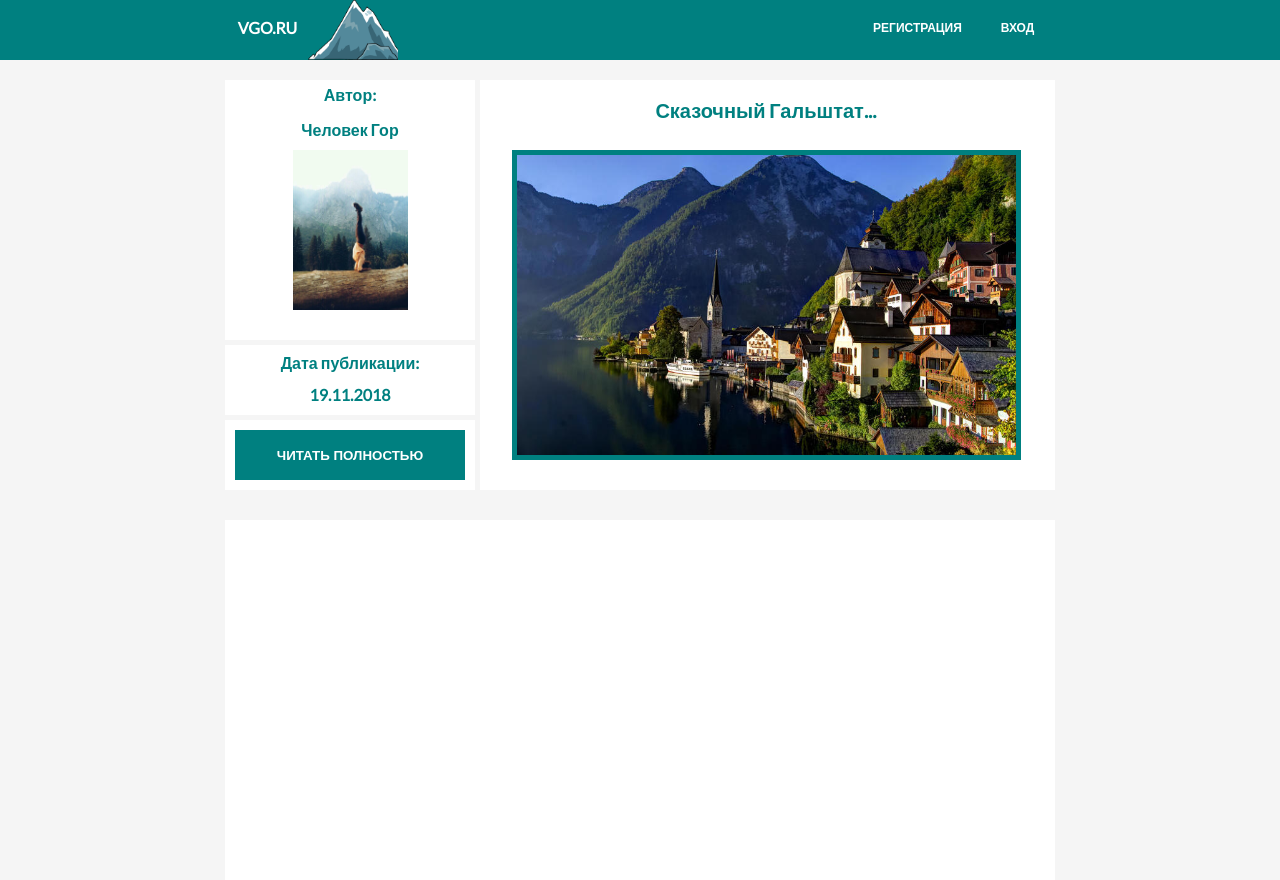
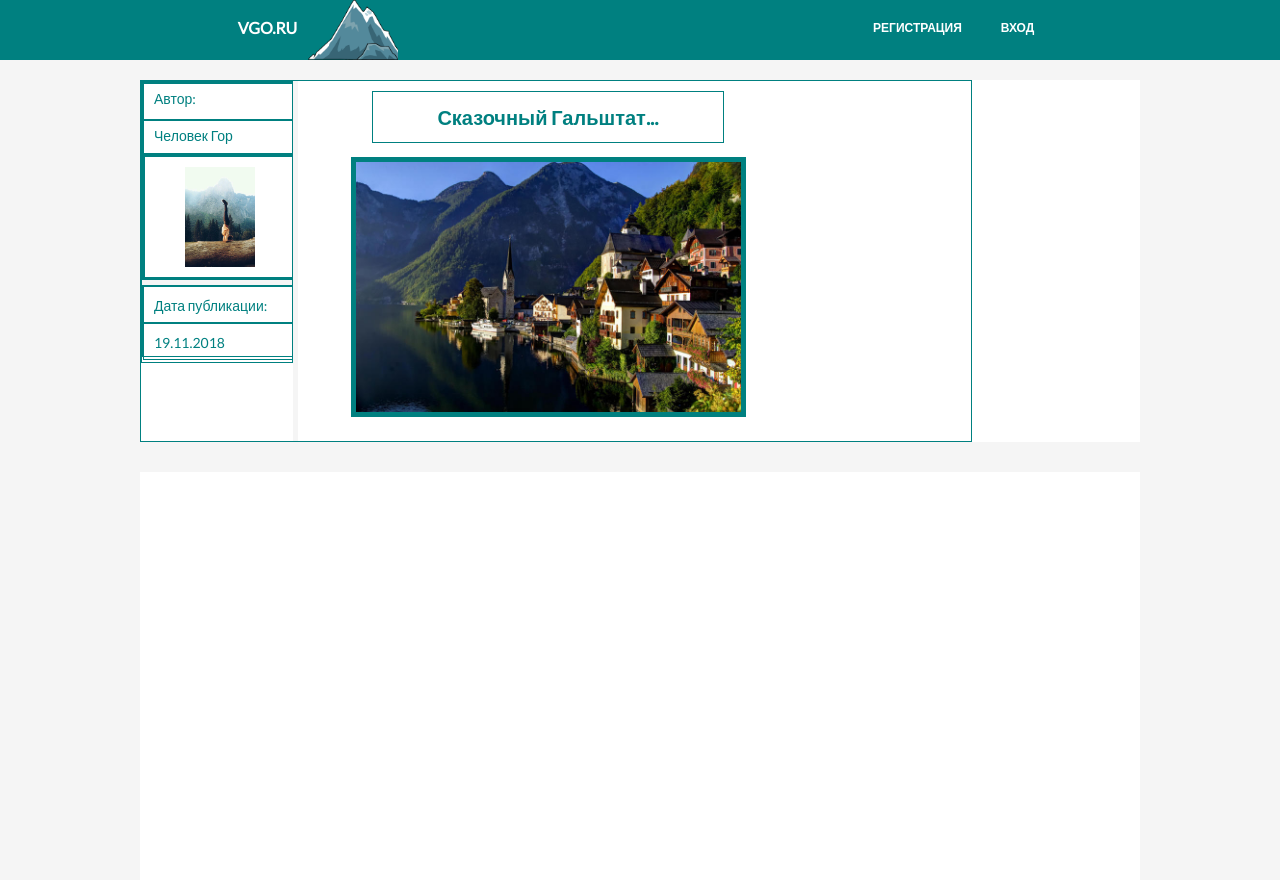
Before and after one commit to Marina-Polskaya/blog, a PHP site: page / in a window 1280 px wide. Run offline with PHP 8.4, Linux system fonts and the light colour scheme.

Commit message:
Изменена верстка.

```diff
--- a/css/style.css
+++ b/css/style.css
@@ -3,13 +3,13 @@ body {
 	font-family: 'Lato', sans-serif;
 	background-color: #F5F5F5;
 	color: #008080;
-	font-weight: bold;
-	text-align: center;
+	font-size: 14px;
+	text-align: left;
 }
 button {
 	margin: auto;
-	width: 230px;
-	height: 50px;
+	width: 140px;
+	height: 40px;
 	background-color: #008080;
 	color: #fff;
 	border: none;
@@ -26,6 +26,7 @@ button {
 	height: 60px;
 	color: #fff;
 	background-color: #008080;
+	font-weight: bold;
 }
 .bigLogo {
 	display: flex;
@@ -79,11 +80,11 @@ button {
 	justify-content: space-around;
 }
 .wrapperMini {
-	width: 830px;
+	width: 1000px;
 	min-height: 800px;
 }
 .topHide {
-	width: 830px;
+	width: 1000px;
 	height: 80px;
 }
 .middleBox {
@@ -91,116 +92,104 @@ button {
 	flex-direction: row;
 	flex-wrap: wrap;
 	justify-content: space-around;
-	width: 830px;
+	width: 1000px;
 	min-height: 800px;
 	background-color: #fff;
 }
 .prevBigBox {
-	width: 830px;
+	width: 1000px;
 }
 .preview {
 	display: flex;
 	flex-direction: row;
 	flex-wrap: wrap;
 	width: 830px;
-	height: 410px;
-	/*border: 1px solid #008080;*/
+	height: 360px;
+	border: 1px solid #008080;
 }
 .leftPrev {
 	/*position: relative;*/
-	width: 250px;
-	height: 410px;
-	/*border: 1px solid #008080;*/
-}
-.author {
-	width: 250px;
-	height: 260px;
+	width: 150px;
+	height: 280px;
+	text-align: left;
+	border: 1px solid #008080;
 }
 .nameAuthor {
-	width: 250px;
+	width: 150px;
 	height: 70px;
 	line-height: 10px;
-}
-.headerName {
-	padding: 10px;
-	width: 230px;
-	height: 15px;
+	border: 1px solid #008080;
 }
 .name {
 	padding: 10px;
-	width: 230px;
+	width: 130px;
 	height: 15px;
+	border: 1px solid #008080;
 }
 .photoAuthorBox {
 	display: flex;
 	flex-direction: row;
 	flex-wrap: wrap;
 	justify-content: space-around;
-	width: 250px;
-	height: 190px;
+	width: 150px;
+	height: 120px;
+	border: 3px solid #008080;
 }
 .photoAuthor {
-	width: 115px;
-	height: 160px;
+	margin: auto;
+	width: 70px;
+	height: 100px;
 	background: url(../image/girl.jpg) 0 0 no-repeat;
 	background-size: cover;
 	/*border: 5px solid #008080;*/
 }
 .date {
-	width: 250px;
+	width: 150px;
 	height: 70px;
+	border: 1px solid #008080;
 }
 .topDate {
-	width: 250;
-	height: 35px;
-	text-align: center;
-	line-height: 35px;
-}
-.bottomDate{
-	width: 250;
-	height: 35px;
-	text-align: center;
-	line-height: 30px;
-}
-.readButton {
-	display: flex;
-	flex-direction: row;
-	flex-wrap: wrap;
-	justify-content: space-around;
-	width: 250px;
-	height: 70px;
+	padding: 10px;
+	height: 15px;
+	text-align: left;
+	border: 1px solid #008080;
 }
 .leftLittleSpace {
-	width: 250px;
+	width: 150px;
 	height: 5px;
 	background-color: #F5F5F5;
 }
 .midPrev {
 	width: 5px;
-	height: 410px;
+	height: 360px;
 	background-color: #F5F5F5;
+	/*border: 1px solid #008080;*/
 }
 .rightPrev {
+	padding-bottom: 10px;
 	display: flex;
 	flex-direction: row;
 	flex-wrap: wrap;
 	justify-content: space-around;
-	width: 572px;
-	height: 410px;
+	width: 500px;
+	height: 350px;
+	/*border: 1px solid #008080;*/
 }
 .header {
-	max-width: 670px;
+	margin-top: 10px;
+	max-width: 500px;
 	min-width: 350px;
-	height: 40px;
+	height: 50px;
 	color: #008080;
 	font-size: 20px;
 	font-weight: bold;
 	text-align: center;
-	line-height: 60px;
+	line-height: 50px;
+	border: 1px solid #008080;
 }
 .picture {
-	width: 499px;
-	height: 300px;
+	width: 385px;
+	height: 250px;
 	background: url(../image/hallstatt.jpg) 0 0 no-repeat;
 	background-size: cover;
 	border: 5px solid #008080;
--- a/index.html
+++ b/index.html
@@ -28,7 +28,7 @@
 						<div class="leftPrev">
 							<div class="author">
 								<div class="nameAuthor">
-									<div class="headerName">Автор:</div>
+									<div class="name">Автор:</div>
 									<div class="name">Человек Гор</div>
 								</div>
 								<div class="photoAuthorBox">
@@ -38,11 +38,7 @@
 							<div class="leftLittleSpace"></div>
 							<div class="date">
 								<div class="topDate">Дата публикации:</div>
-								<div class="bottomDate">19.11.2018</div>
-							</div>
-							<div class="leftLittleSpace"></div>
-							<div class="readButton">
-								<button>ЧИТАТЬ ПОЛНОСТЬЮ</button>
+								<div class="topDate">19.11.2018</div>
 							</div>
 						</div>
 						<div class="midPrev"></div>
```
